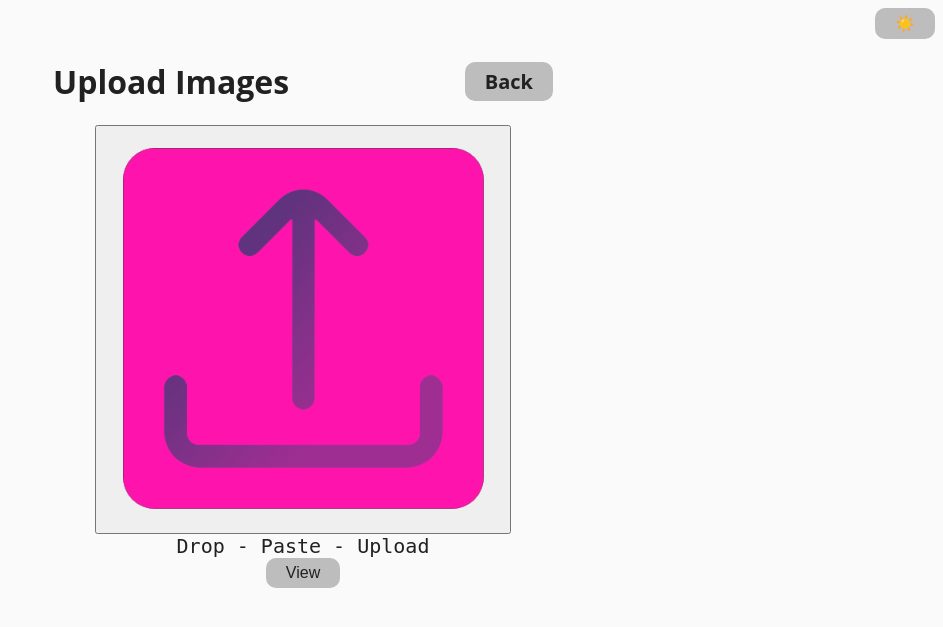
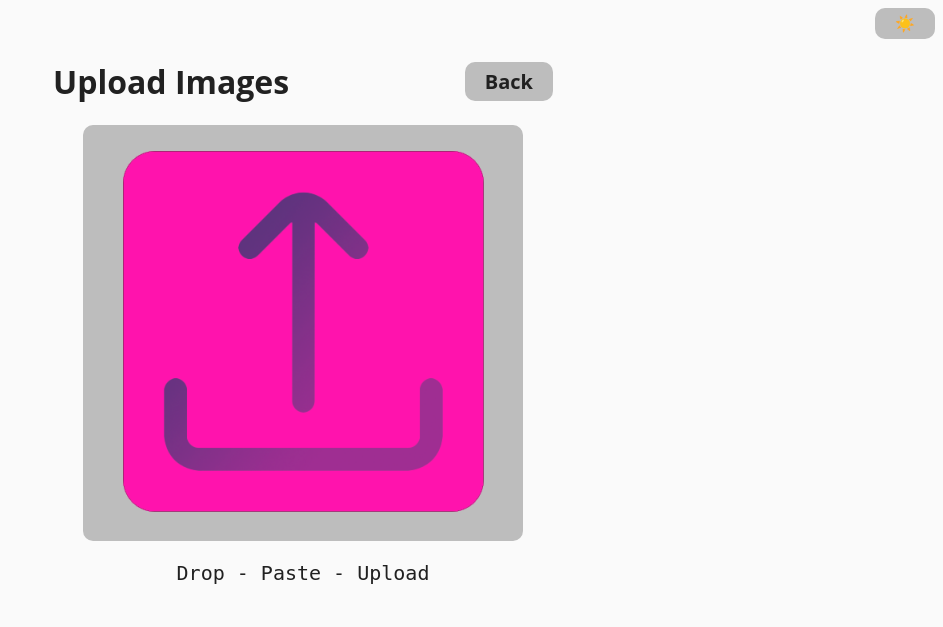
Before and after one commit to SpaceShuttleApp/SpaceShuttle, a FastAPI app: page /image in a window 1280 px wide. Shown: the top 627 px of the page, without its empty margins (337-1280 px from the left). Run offline with FastAPI, Linux system fonts and the light colour scheme.

Commit message:
Update upload UI

```diff
--- a/static/scripts/upload.js
+++ b/static/scripts/upload.js
@@ -1,7 +1,7 @@
-let uploadButton = document.getElementById("upload");
+let uploadButton = document.getElementById("upload-button");
 let hiddenInput = document.getElementById("files");
 let image = document.getElementById("placeholder");
-let viewButtom = document.getElementById("view_img");
+let viewButton = document.getElementById("view-button");
 let matrix = document.getElementById("matrix");
 let contextImageId = null;
 
@@ -20,7 +20,7 @@ function handleFile(file) {
       .then((response) => response.json())
       .then((resp) => {
         contextImageId = resp.id;
-        matrix.style.display = "flex";
+        matrix.hidden = false;
       });
   };
 }
@@ -36,7 +36,7 @@ hiddenInput.addEventListener("change", () => {
   }
 });
 
-viewButtom.addEventListener("click", () => {
+viewButton.addEventListener("click", () => {
   window.location.href = `/info/${contextImageId}`;
 });
 
--- a/templates/upload.html
+++ b/templates/upload.html
@@ -7,15 +7,13 @@
     <a href="/" class="button">Back</a>
   </div>
   <div class="container" ondrop="dropHandler(event);" ondragover="dragOverHandler(event);">
-    <button id="upload">
+    <button id="upload-button" class="button">
       <img id="placeholder" src="/static/images/upload.png" height="400" width="400" />
-      <input type="file" id="files" hidden accept="image/*" />
+      <input type="file" id="files" accept="image/*" hidden />
     </button>
-    <div class="text">
-      <code id="prompt">Drop - Paste - Upload</code>
-    </div>
-    <div class="matrix" id="matrix">
-      <button class="button" id="view_img">View</button>
+    <code>Drop - Paste - Upload</code>
+    <div id="matrix" hidden>
+      <button class="button" id="view-button">View</button>
     </div>
   </div>
 </div>
```
